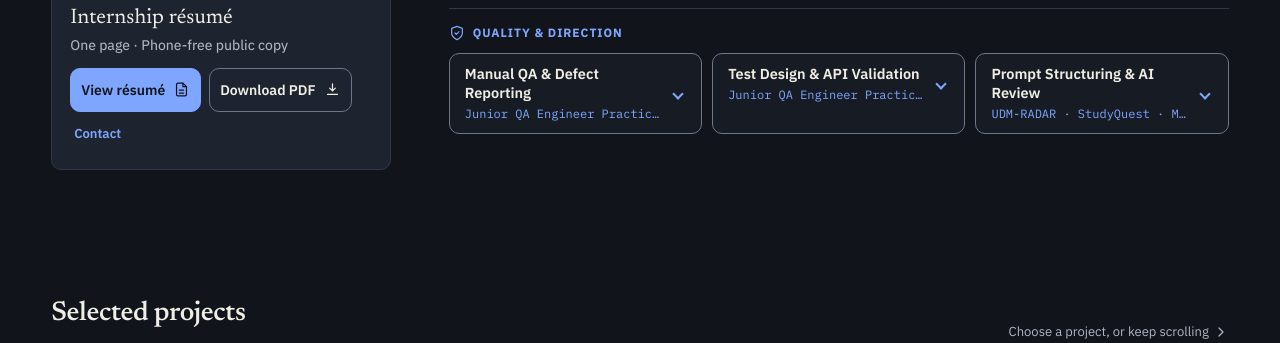
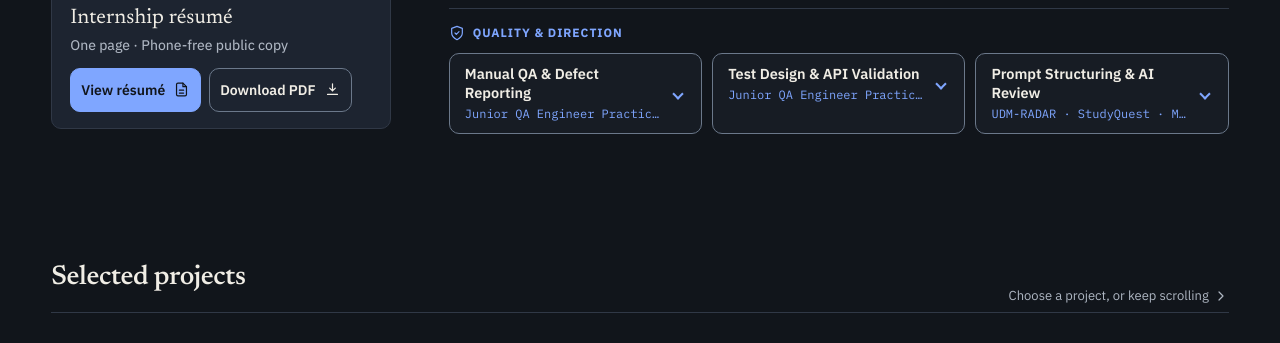
Before and after one commit to jendrickcon/portfolio-hub, a plain HTML site: page professional/index.html in a window 1280 px wide. Shown: the part 1709-2052 px from the top of the page. Drawn offline with Linux system fonts and the light colour scheme.

Commit message:
fix(professional): remove redundant resume contact link

```diff
--- a/professional/index.html
+++ b/professional/index.html
@@ -119,7 +119,6 @@
       <span>Download PDF</span>
       <svg class="btn-icon" aria-hidden="true" viewBox="0 0 24 24" fill="none" stroke="currentColor" stroke-width="1.7" stroke-linecap="round" stroke-linejoin="round"><path d="M12 4v10m0 0-4-4m4 4 4-4M5 19h14"/></svg>
      </a>
-     <a class="btn-ghost" href="#contact">Contact</a>
     </div>
    </aside>
   </aside>
```
